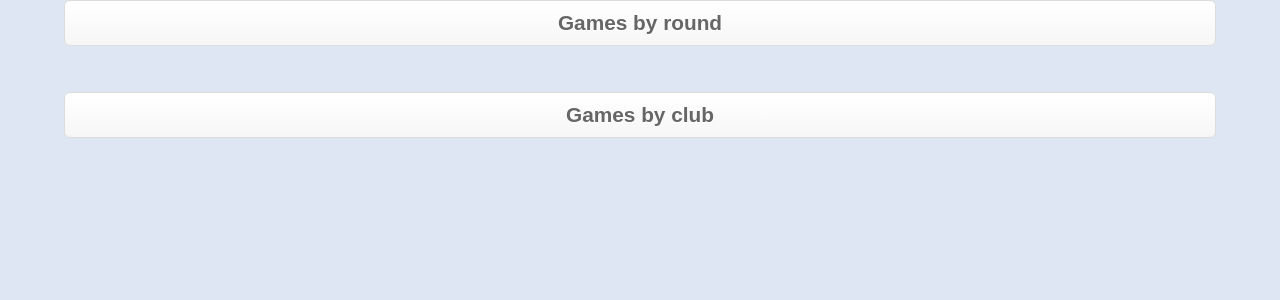
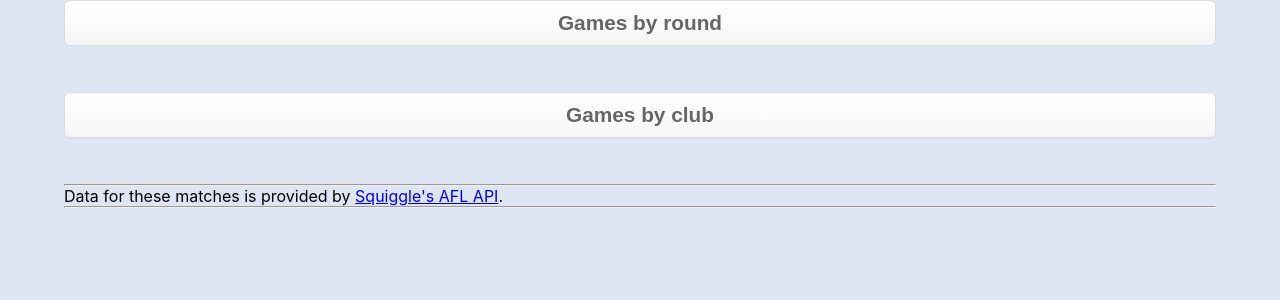
Before and after one commit to benfanderson/aflscores, a React app: page / in a window 1280 px wide. Shown: the top 300 px of the page. Built offline with nearby package versions, Linux system fonts and the light colour scheme.

Commit message:
Added footer

```diff
--- a/src/components/ClubGames.js
+++ b/src/components/ClubGames.js
@@ -4,6 +4,7 @@ import { useParams } from 'react-router-dom';
 import GameTile from './GameTile';
 import styles from '../../public/styles.css';
 import createTitle from '../create_title';
+import Footer from './footer';
 
 function ClubGames(props) {
   const { games } = props;
@@ -32,6 +33,7 @@ function ClubGames(props) {
             ))
             }
           </div>
+          <Footer />
         </div>
       )
       : <p>Loading  . . .</p>
--- a/src/components/Clubs.js
+++ b/src/components/Clubs.js
@@ -2,6 +2,7 @@ import React from 'react';
 import { useHistory } from 'react-router-dom';
 import styles from '../../public/styles.css';
 import clubLogo from '../club_logo';
+import Footer from './footer';
 
 function Clubs() {
   const clubs = ['Adelaide', 'Brisbane Lions', 'Carlton', 'Collingwood', 'Essendon',
@@ -9,6 +10,7 @@ function Clubs() {
     'North Melbourne', 'Port Adelaide', 'Richmond', 'St Kilda', 'Sydney', 'West Coast', 'Western Bulldogs'];
   const history = useHistory();
   return (
+    <div className={styles.container}>
       <div className={styles.buttonContainer}>
         {clubs.map((club, index) => (
         // eslint-disable-next-line react/no-array-index-key
@@ -18,6 +20,8 @@ function Clubs() {
           </button>
         ))}
       </div>
+      <Footer />
+    </div>
   );
 }
 
--- a/src/components/Front.js
+++ b/src/components/Front.js
@@ -1,6 +1,7 @@
 import React from 'react';
 import { useHistory } from 'react-router-dom';
 import styles from '../../public/styles.css';
+import Footer from './footer';
 
 function Front() {
   const history = useHistory();
@@ -9,6 +10,7 @@ function Front() {
     <div className={styles.container}>
       <button className={styles.littleButton} type="button" onClick={() => history.push('rounds')}>Games by round</button>
       <button className={styles.littleButton} type="button" onClick={() => history.push('clubs')}>Games by club</button>
+      <Footer />
     </div>
   );
 }
--- a/src/components/RoundGames.js
+++ b/src/components/RoundGames.js
@@ -4,6 +4,7 @@ import { useParams } from 'react-router-dom';
 import styles from '../../public/styles.css';
 import GameTile from './GameTile';
 import createTitle from '../create_title';
+import Footer from './footer';
 
 function RoundGames(props) {
   const { games } = props;
@@ -33,6 +34,7 @@ function RoundGames(props) {
             ))
             }
           </div>
+          <Footer />
         </div>
       )
       : <p>Loading  . . .</p>
--- a/src/components/Rounds.js
+++ b/src/components/Rounds.js
@@ -1,6 +1,7 @@
 import React from 'react';
 import { useHistory } from 'react-router-dom';
 import styles from '../../public/styles.css';
+import Footer from './footer';
 
 function Rounds() {
   const rounds = [1, 2, 3, 4, 5, 6, 7, 8, 9, 10, 11,
@@ -8,6 +9,7 @@ function Rounds() {
   const history = useHistory();
 
   return (
+    <div className={styles.container}>
       <div className={styles.buttonContainer}>
         {rounds.map((round) => (
           <button className={styles.littleButton} type="button" key={round} onClick={() => history.push(`/rounds/${round}`)}>
@@ -15,6 +17,8 @@ function Rounds() {
           </button>
         ))}
       </div>
+      <Footer />
+    </div>
   );
 }
 
--- /dev/null
+++ b/src/components/footer.js
@@ -0,0 +1,19 @@
+import React from 'react';
+// import styles from '../../public/styles.css';
+
+function Footer() {
+  return (
+    <>
+      <hr />
+      <p>
+        Data for these matches is provided by
+        {' '}
+        <a href="https://api.squiggle.com.au/">Squiggle&apos;s AFL API</a>
+        .
+      </p>
+      <hr />
+    </>
+  );
+}
+
+export default Footer;
```
Lines whose indentation alone changed are shown as unchanged.
